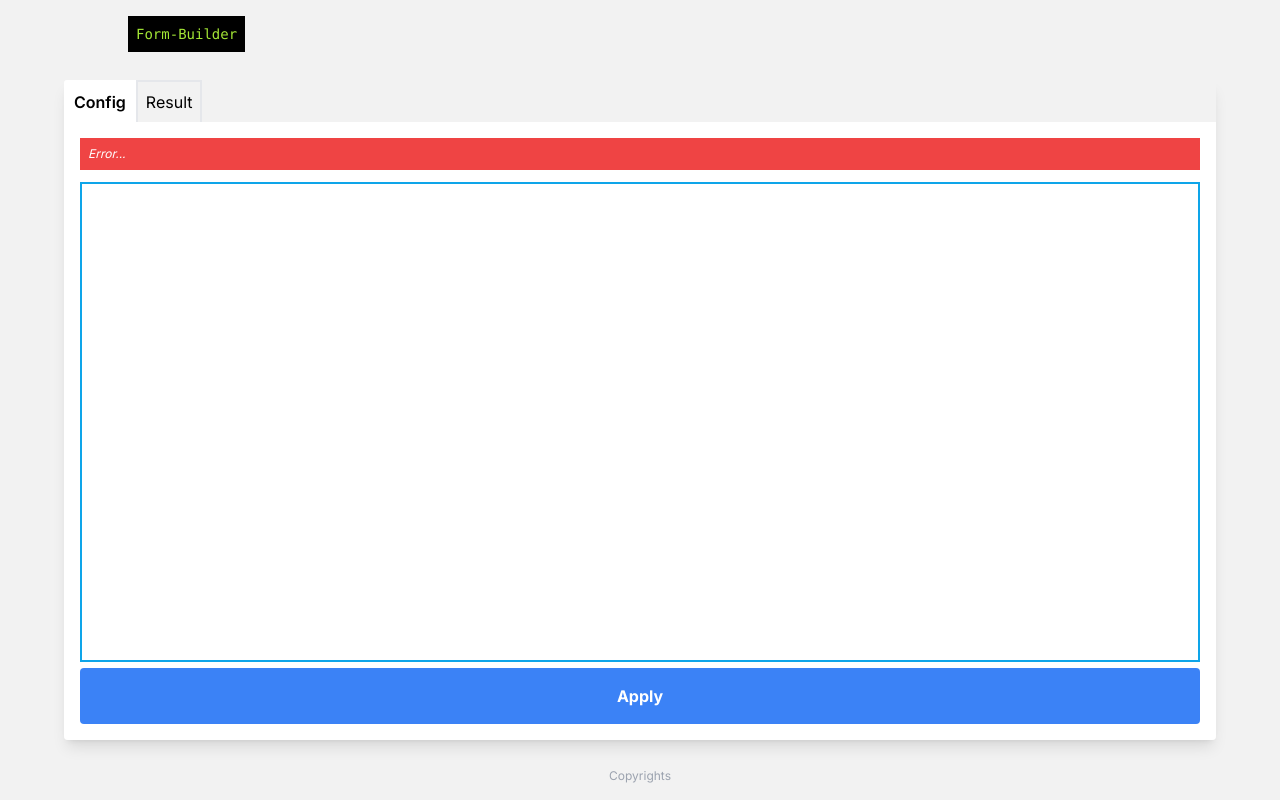
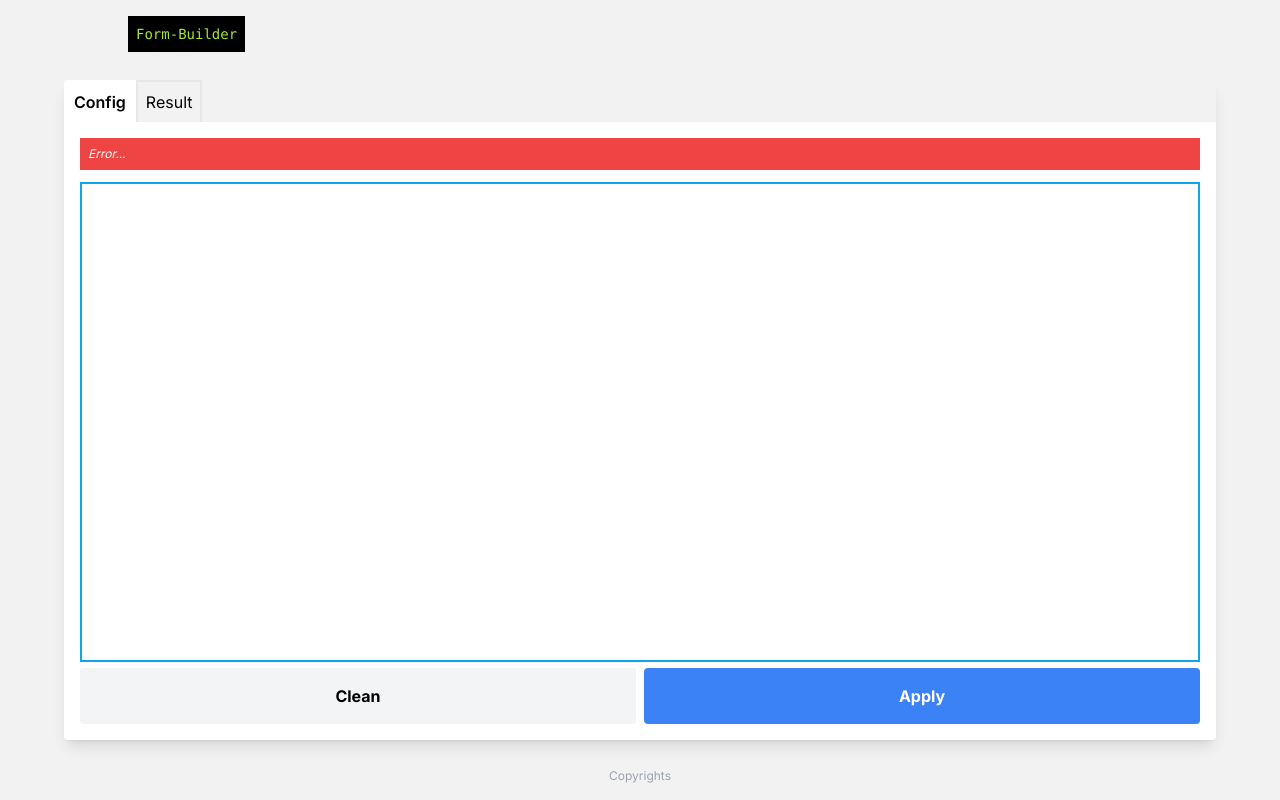
Before and after one commit to cabralada/react-form-builder, a Next.js app: page / in a window 1280 px wide. Built offline with nearby package versions, Linux system fonts and the light colour scheme.

Commit message:
Add Redux + Add Improve navigation

```diff
--- a/app/component/navigation/navigation.tsx
+++ b/app/component/navigation/navigation.tsx
@@ -1,26 +1,27 @@
 "use client"
 
 import { usePathname, useRouter } from "next/navigation"
-import { useState } from "react"
+import { useEffect, useState } from "react"
 
 export default function Navigation() {
   const pathName = usePathname()
   const router = useRouter()
   const [activeItem, setActiveItem] = useState(pathName)
 
-  console.log(pathName)
-
   const defaultStyle = "p-2 border-solid border-2 border-b-[0px]"
   const activeStyle = "bg-white border-white font-[600]	"
 
   const handleClick = (e: React.MouseEvent<HTMLAnchorElement>) => {
-    // e.preventDefault()
     setActiveItem((e.target as HTMLAnchorElement).pathname)
     router.push((e.target as HTMLAnchorElement).pathname)
   }
 
   const isLinkActive = (itemName: string) =>
     activeItem === itemName ? activeStyle : ""
+
+  useEffect(() => {
+    setActiveItem(pathName)
+  }, [pathName])
 
   return (
     <div className="flex">
--- a/app/page.tsx
+++ b/app/page.tsx
@@ -1,12 +1,56 @@
+"use client"
+
+import { useDispatch } from "react-redux"
+import { addData, cleanData } from "./redux/features/data-slice"
+import { AppDispatch, useAppSelector } from "./redux/store"
+import { FormEvent, useState } from "react"
+import { useRouter } from "next/navigation"
+
 export default function Home() {
+  const router = useRouter()
+  const selector = useAppSelector((state) => state.store.store.value.data)
+
+  const [text, setText] = useState<string | null>(null)
+  const dispatch = useDispatch<AppDispatch>()
+
+  const handleCleanData = () => {
+    setText("")
+    dispatch(cleanData())
+  }
+
+  const handleSubmit = (event: FormEvent) => {
+    event.preventDefault()
+    text && dispatch(addData(JSON.stringify(text)))
+    router.replace("/result")
+  }
+
+  const isValidinput = text?.length === 0
+
   return (
-    <>
+    <form onSubmit={handleSubmit}>
       <p className="mb-3 p-2 text-white text-xs italic bg-red-500">Error...</p>
-      <textarea className="resize-none mx-auto w-full h-[calc(60vh)] max-h-[calc(60vh)] box-border border-solid border-2 border-sky-500" />
+      <textarea
+        defaultValue={selector}
+        onChange={(e) => setText(e.target.value)}
+        className="resize-none mx-auto w-full h-[calc(60vh)] max-h-[calc(60vh)] box-border border-solid border-2 border-sky-500"
+      />
 
-      <button className="w-full bg-blue-500 hover:bg-blue-700 text-white font-bold p-4 rounded">
-        Apply
-      </button>
-    </>
+      <div className="flex space-x-2">
+        <button
+          disabled={isValidinput}
+          onClick={handleCleanData}
+          className="w-full bg-gray-100 hover:bg-gray-300 text-black font-bold p-4 rounded"
+        >
+          Clean
+        </button>
+
+        <button
+          disabled={isValidinput}
+          className="w-full bg-blue-500 hover:bg-blue-700 text-white font-bold p-4 rounded"
+        >
+          Apply
+        </button>
+      </div>
+    </form>
   )
 }
--- /dev/null
+++ b/app/redux/features/data-slice.ts
@@ -0,0 +1,38 @@
+// import { dataReducer } from 'features/dataSlice.ts';
+import { createSlice, PayloadAction } from "@reduxjs/toolkit"
+
+export type InitState = {
+  value: Data
+}
+
+export type Data = {
+  data: string
+}
+
+const initialState: InitState = {
+  value: {
+    data: "",
+  },
+}
+
+export const data = createSlice({
+  name: "STORE_TYPED_DATA",
+  initialState,
+  reducers: {
+    cleanData: () => {
+      return {
+        ...initialState,
+      }
+    },
+    addData: (state, action: PayloadAction<string>) => {
+      return {
+        value: {
+          data: action.payload,
+        },
+      }
+    },
+  },
+})
+
+export const { cleanData, addData } = data.actions
+export default data
--- /dev/null
+++ b/app/redux/provider.tsx
@@ -0,0 +1,19 @@
+"use client"
+
+import { store } from "./store"
+import { Provider } from "react-redux"
+
+import { PersistGate } from "redux-persist/integration/react"
+import { persistStore } from "redux-persist"
+
+export function ReduxProvider({ children }: { children: React.ReactNode }) {
+  let persistData = persistStore(store)
+
+  return (
+    <>
+      <Provider store={store}>
+        <PersistGate persistor={persistData}>{children}</PersistGate>
+      </Provider>
+    </>
+  )
+}
--- /dev/null
+++ b/app/redux/store.ts
@@ -0,0 +1,28 @@
+import { configureStore, combineReducers } from "@reduxjs/toolkit"
+import { TypedUseSelectorHook, useSelector } from "react-redux"
+import { data } from "./features/data-slice"
+import storage from "redux-persist/lib/storage"
+import { persistReducer } from "redux-persist"
+
+const persistConfig = {
+  key: "root",
+  version: 1,
+  storage,
+}
+
+const reducer = combineReducers({
+  store: data.reducer,
+})
+
+const persistedReducer = persistReducer(persistConfig, reducer)
+
+export const store = configureStore({
+  reducer: {
+    store: persistedReducer,
+  },
+})
+
+export type RootState = ReturnType<typeof store.getState>
+export type AppDispatch = typeof store.dispatch
+
+export const useAppSelector: TypedUseSelectorHook<RootState> = useSelector
--- a/app/result/page.tsx
+++ b/app/result/page.tsx
@@ -1,3 +1,14 @@
-export default function result() {
-  return <div>Result</div>
+"use client"
+
+import { useAppSelector } from "./../redux/store"
+
+export default function Result() {
+  const selector = useAppSelector((state) => state.store.store.value.data)
+
+  return (
+    <>
+      <h1>REDUX: {selector}</h1>
+      <div>Result</div>
+    </>
+  )
 }
--- a/package.json
+++ b/package.json
@@ -9,6 +9,7 @@
     "lint": "next lint"
   },
   "dependencies": {
+    "@reduxjs/toolkit": "^1.9.5",
     "@types/node": "20.5.7",
     "@types/react": "18.2.21",
     "@types/react-dom": "18.2.7",
@@ -19,6 +20,9 @@
     "postcss": "8.4.29",
     "react": "18.2.0",
     "react-dom": "18.2.0",
+    "react-persist": "^1.0.2",
+    "react-redux": "^8.1.2",
+    "redux-persist": "^6.0.0",
     "tailwindcss": "3.3.3",
     "typescript": "5.2.2"
   }
```
Also changed, not shown: app/layout.tsx (+5 -4 lines), 1 other file (tests, documents, lock files or other folders).
